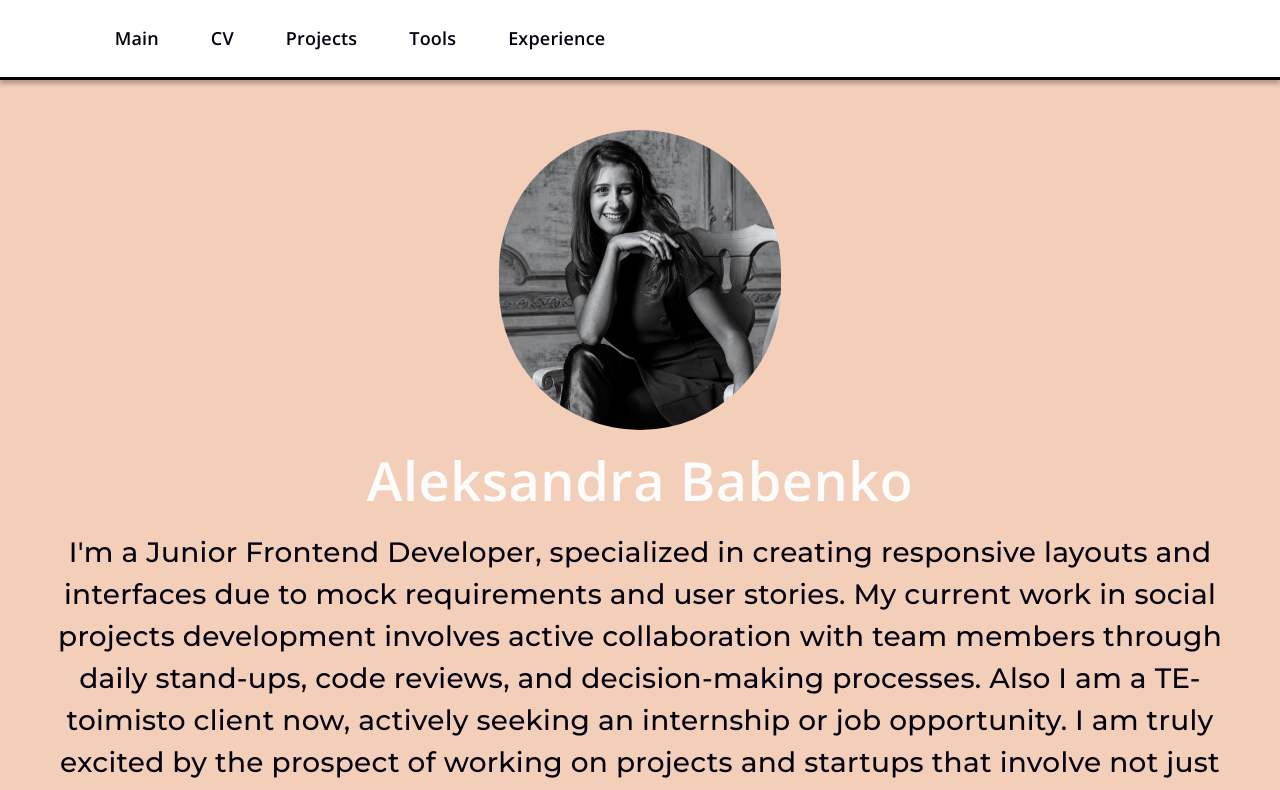
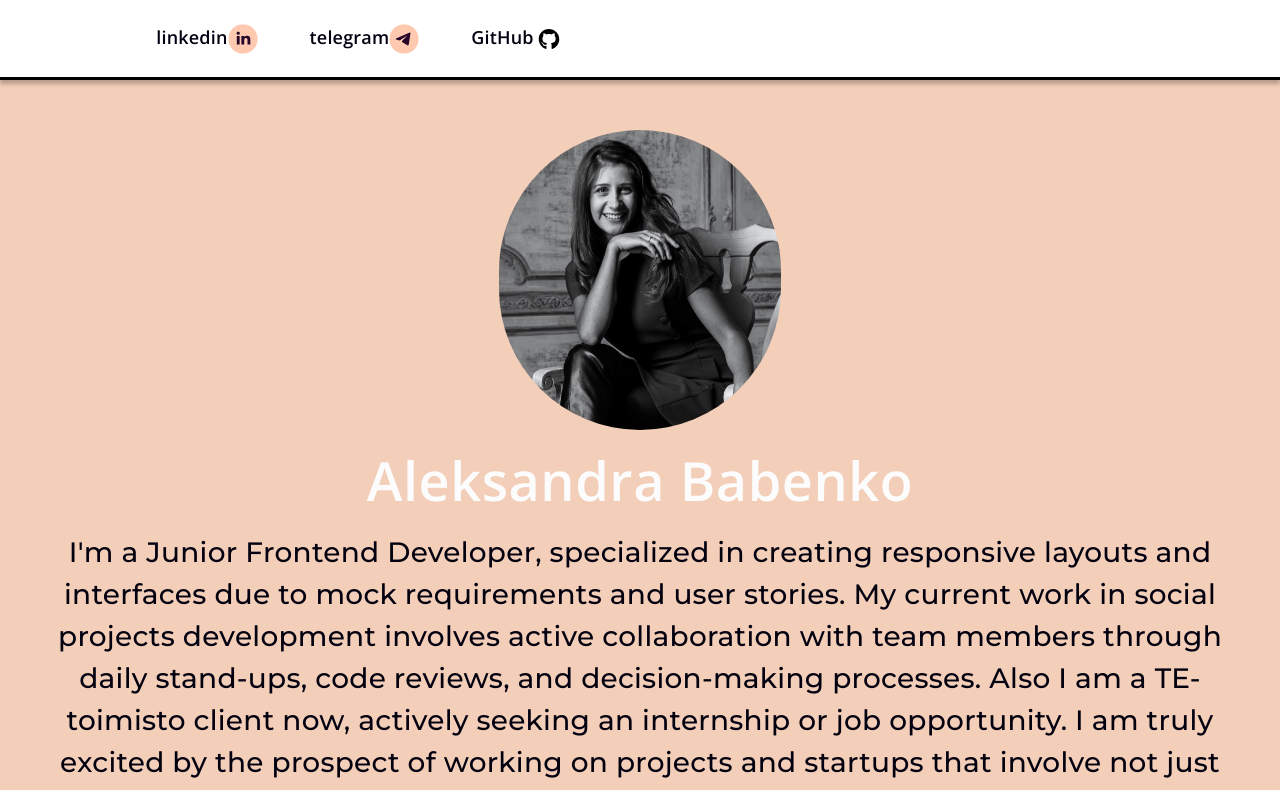
Before and after one commit to aleksandrababenko91/Portfolio-aleksandra, a Next.js app: page / in a window 1280 px wide. Shown: the top 790 px of the page. Built offline with nearby package versions, Linux system fonts and the light colour scheme.

Commit message:
added social  links to Header

```diff
--- a/src/components/shared/Footer/Footer.jsx
+++ b/src/components/shared/Footer/Footer.jsx
@@ -12,9 +12,6 @@ export default function Footer () {
   return(
     <footer>
       <div className={styles.footer}>
-        {/* <div className={styles.links}>
-          <MenuSection />
-        </div> */}
         <div className={styles.icon}>
           {items.map((item) => {
             return <SocialIcons key={uuidv4()}  item={item}/>
--- a/src/components/shared/Header/MenuSection/MenuSection.jsx
+++ b/src/components/shared/Header/MenuSection/MenuSection.jsx
@@ -2,14 +2,22 @@ import styles from './menu.module.scss';
 import Links from '../../Links/Links';
 import { navLinks } from './constants';
 import { v4 as uuidv4 } from 'uuid';
+import Image from 'next/image';
 
 export default function MenuSection () {
   return(
 
     <ul className={styles.menu}>
-      {navLinks.map(({url, name}) => (
+      {navLinks.map(({url, name, image}) => (
         <li key={uuidv4()}>
-          <Links url={url} >{name}</Links>
+          <Links
+            url={url}>
+            {name}
+            <Image
+              src={image}
+              width={30}
+              height={30}/>
+          </Links>
         </li>
       ))}
     </ul>
--- a/src/components/shared/Header/MenuSection/constants.js
+++ b/src/components/shared/Header/MenuSection/constants.js
@@ -1,7 +1,17 @@
 export const navLinks = [
-	{ name: "Main", url: "/"},
-	{ name: "CV", url: "/cv"},
-	{ name: "Projects", url: "/projects"},
-	{ name: "Tools", url: "/tools"},
-	{ name: "Experience", url: "/experience"},
+	{
+    name: "linkedin",
+    image: "/icons/linkedin.svg",
+    url: "https://www.linkedin.com/in/aleksandra-babenko"
+  },
+  {
+    name: "telegram",
+    image: "/icons/telegram.svg",
+    url: "https://www.linkedin.com/in/aleksandra-babenko"
+  },
+  {
+    name: "GitHub",
+    image: "/icons/git.svg",
+    url: "https://github.com/aleksandrababenko91"
+  },
 ];
--- a/src/components/shared/Links/Links.jsx
+++ b/src/components/shared/Links/Links.jsx
@@ -2,7 +2,10 @@ import Link from "next/link"
 
 export default function Links ({url, children}) {
   return(
-  <Link href={url}>
+  <Link
+    href={url}
+    target="blank"
+  >
     {children}
   </Link>
   )
```
